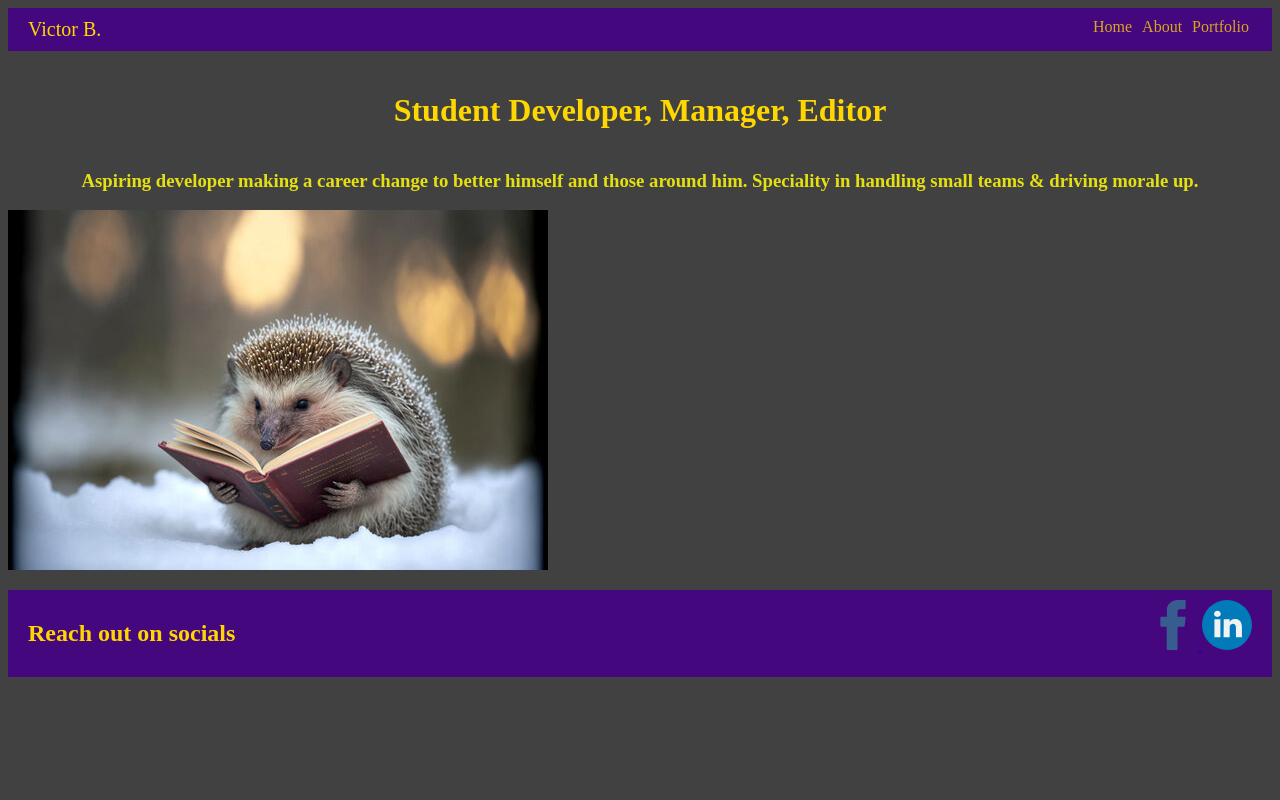
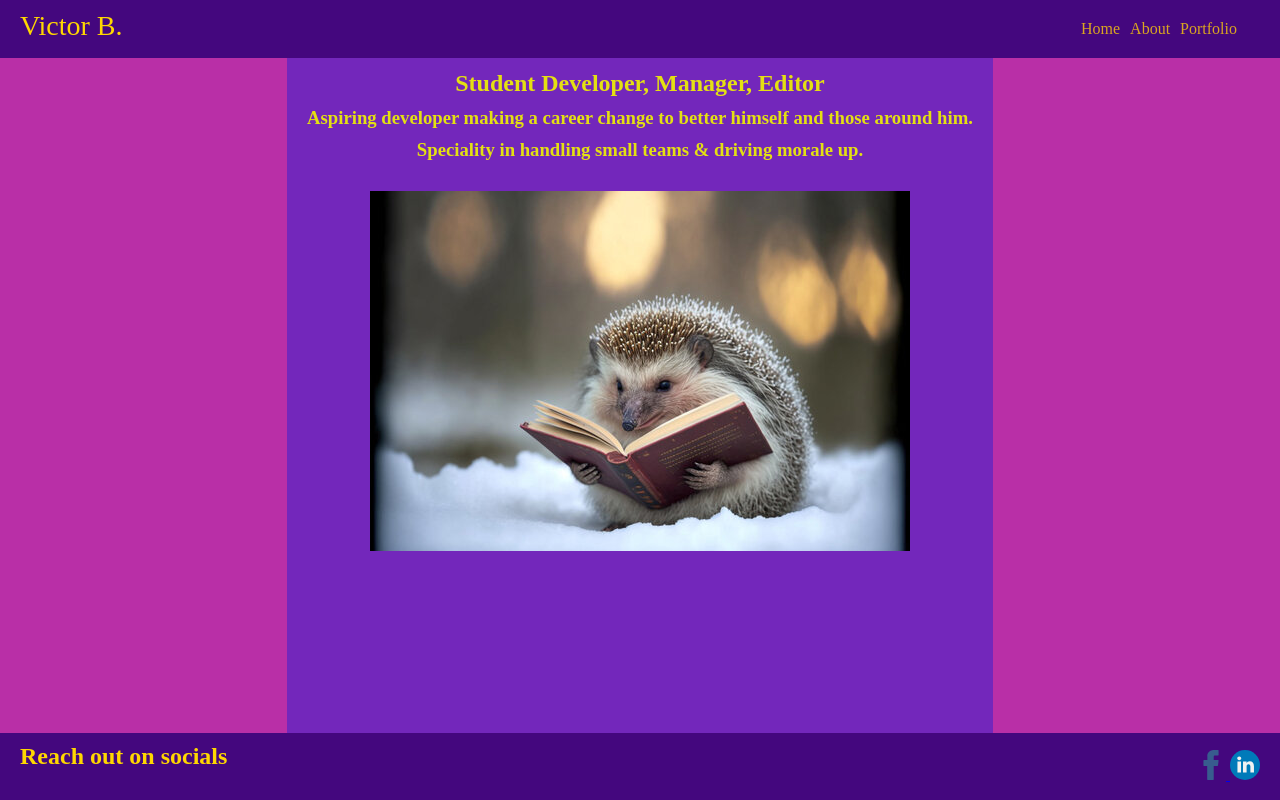
Before and after one commit to Victor-B-dev/personal-site, a plain HTML site: page index.html in a window 1280 px wide. Drawn offline with Linux system fonts and the light colour scheme.

Commit message:
Added correct links in all nav in each html. reorganized html elements in each so easier to read. CSS refactor so easier to read/less redundancies.

```diff
--- a/index.html
+++ b/index.html
@@ -1,33 +1,38 @@
 <html>
 
   <head>
+
     <title> Victor's Career Sim Website </title>
+
     <link rel="stylesheet" href="style.css">
   </head>
 
   <body>
 
     <header>
-      <nav>
         <section class="logo">Victor B.</section>
 
+        <nav>
         <section class="links">
-        <a href="">Home</a>
-        <a href="">About</a>
-        <a href="">Portfolio</a>
+          <a href="./index.html">Home</a>
+          <a href="./about.html">About</a>
+          <a href="./portfolio.html">Portfolio</a>
         </section>
+        </nav>
 
-      </nav>
     </header>
 
 
     <main>
 
-    <h1>Student Developer, Manager, Editor</h1>
+    <h2>Student Developer, Manager, Editor</h2>
 
-    <h3> Aspiring developer making a career change to better himself and those around him. Speciality in handling small teams & driving morale up.</h3>
+    <h3> Aspiring developer making a career change to better himself and those around him. </h3>
+    <h3> Speciality in handling small teams & driving morale up.</h3>
 
-    <img src="./hedgehog-reading-book.jpg" alt="A hedgehog instead of actual profile picture">
+    <section>
+    <img class="profile" src="./hedgehog-reading-book.jpg" alt="A hedgehog instead of actual profile picture">
+    </section>
 
     </main>
 
--- a/style.css
+++ b/style.css
@@ -1,22 +1,38 @@
-
+* {
+  margin: 0;
+  padding: 0;
+  box-sizing: border-box;
+  font-family: 'Times New Roman', Times, serif;
+}
 
 body {
-  background-color: rgb(65, 65, 65);
-  color: white;
+  background-color: rgb(185, 47, 167);
+  color: rgb(255, 255, 255);
+  display: flex;
+  justify-content: center;
 }
 
 
-nav {
-display: flex;
-justify-content: space-between;
-background-color: rgb(68, 7, 126);
-color: gold;
-padding: 10px 20px;
-margin-bottom: 20px;
+header {
+  position: fixed;
+  top: 0;
+  width: 100%;
+  display: flex;
+  justify-content: space-between;
+  background-color: rgb(68, 7, 126);
+  color: gold;
+  padding: 10px 20px;
 }
 
 .logo {
-  font-size: 20px;
+  font-size: 28px;
+}
+
+nav {
+  display: flex;
+  justify-content: space-between;
+  background-color: rgb(68, 7, 126);
+  padding: 10px 20px;
 }
 
 nav a {
@@ -26,42 +42,64 @@ nav a {
   font-size: 16px;
 }
 
+
+
 main {
-  display: flex;
-  flex-direction: column;
+  background-color: rgb(115, 39, 187);
+  display: block;
   text-align: center;
-  justify-content: center;
+  padding: 20px;
+  min-height: 100vh;
 }
 
-main h1 {
+h1 {
   color: gold;
+  margin-bottom: 20px;
 }
 
-main h2, h3 {
-  color: rgb(228, 224, 18);
+h2 {
+  margin-top: 50px;
 }
 
-main img {
+h2, h3 {
+  color: rgb(228, 224, 18);
+  margin-bottom:10px;
+}
+
+main .profile {
   width: 540px;
   height: 360px;
+  margin: 20px;
 }
 
+/* for the section classes */
 .About, .Projects{
-  border-bottom: 3px;
+  border: 3px;
   border-style: solid;
   margin: 5px;
+  padding:5px;
 }
+
+p {
+  margin-bottom:1rem;
+}
+
 
 footer {
 display:flex;
 justify-content: space-between;
+align-items: center;
 background-color: rgb(68, 7, 126);
 color: gold;
 padding: 10px 20px;
-margin-top: 20px;
+position:fixed;
+width: 100%;
+bottom: 0;
 }
 
+
+/* for the footer images so they aren't enormous */
 .links img {
-  width: 50px;
-  height: 50px;
+  width: 30px;
+  height: 30px;
 }
```
Also changed, not shown: about.html (+15 -12 lines), portfolio.html (+10 -8 lines).
